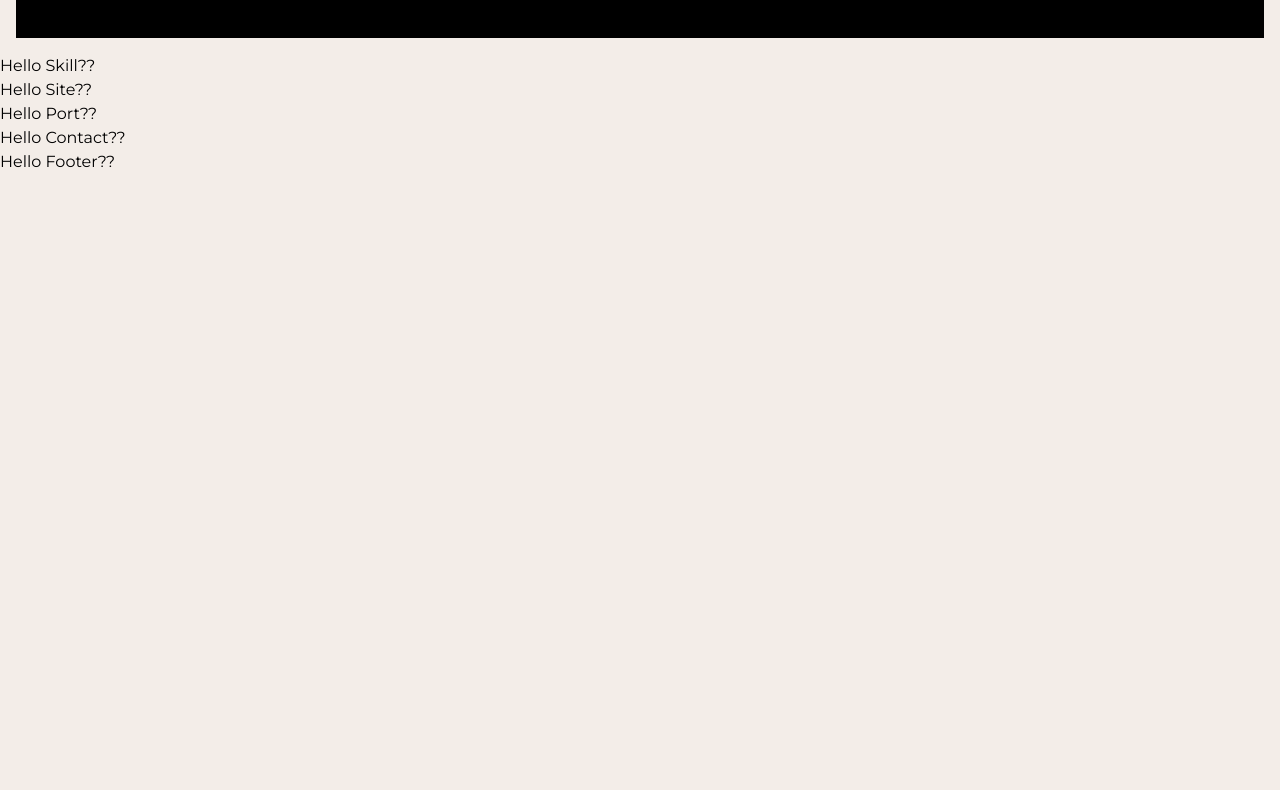
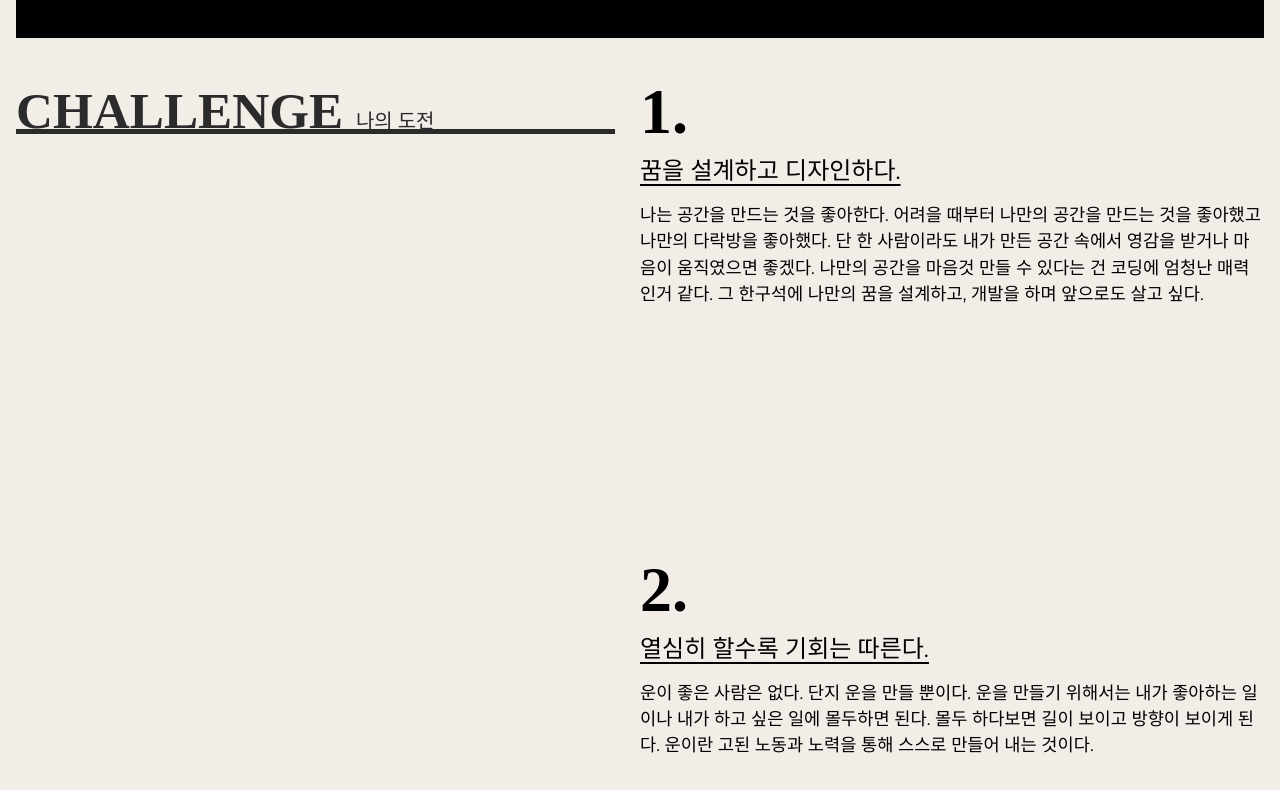
Before and after one commit to ajrfyd/p2023-react, a React (Create React App) app: page / in a window 1280 px wide. Shown: the part 770-1560 px from the top of the page. Before the commit the page ends 944 px from the top, so only its background shows below. Built offline with nearby package versions, Linux system fonts and the light colour scheme; a small style sheet from the web is missing; a web font is replaced by a local one.

Commit message:
5. skill section

```diff
--- a/src/assets/scss/section/_skill.scss
+++ b/src/assets/scss/section/_skill.scss
@@ -0,0 +1,68 @@
+.skill__inner {
+  padding: 16px;
+  display: flex;
+  justify-content: space-between;
+
+  @media (max-width: 800px){
+      flex-direction: column;
+  }
+
+  .skill__title {
+      position: sticky;
+      top: 70px;
+      left: 0;
+      width: 48%;
+      height: 5vw;
+      font-size: 4vw;
+      font-weight: 900;
+      line-height: 1.6;
+      font-family: var(--mainKor-font);
+      text-transform: uppercase;
+      color: var(--black100);
+      border-bottom: 0.4vw solid var(--black100);
+
+      @media (max-width: 800px){
+          width: 100%;
+          margin-bottom: 10vw;
+          font-size: 30px;
+          height: auto;
+          top: 68px;
+          background-color: var(--mainBg-color);
+      }
+
+      em {
+          font-size: 1.25rem;
+          font-weight: 400;
+          line-height: 2;
+      }
+  }
+  .skill__desc {
+      width: 50%;
+
+      @media (max-width: 800px){
+          width: 100%;
+      }
+
+      span {
+          font-size: 5vw;
+          line-height: 1;
+          font-weight: 900;
+          line-height: 1.3;
+          font-family: var(--mainNum-font);
+
+          @media (max-width: 800px){
+              font-size: 20vw;
+          }
+      }
+      h3 {
+          font-size: 1.5rem;
+          text-decoration: underline;
+          text-underline-position: under;
+          margin-bottom: 1vw;
+      }
+      p {
+          margin-bottom: 30vh;
+          font-size: 1.1rem;
+      }
+  }
+}
--- a/src/components/Skill.jsx
+++ b/src/components/Skill.jsx
@@ -1,11 +1,40 @@
 import React from "react";
+
+const skillText = [
+  {
+    title: "꿈을 설계하고 디자인하다.",
+    desc: "나는 공간을 만드는 것을 좋아한다. 어려을 때부터 나만의 공간을 만드는 것을 좋아했고 나만의 다락방을 좋아했다. 단 한 사람이라도 내가 만든 공간 속에서 영감을 받거나 마음이 움직였으면 좋겠다. 나만의 공간을 마음것 만들 수 있다는 건 코딩에 엄청난 매력인거 같다. 그 한구석에 나만의 꿈을 설계하고, 개발을 하며 앞으로도 살고 싶다.",
+  },
+  {
+    title: "열심히 할수록 기회는 따른다.",
+    desc: "운이 좋은 사람은 없다. 단지 운을 만들 뿐이다. 운을 만들기 위해서는 내가 좋아하는 일이나 내가 하고 싶은 일에 몰두하면 된다. 몰두 하다보면 길이 보이고 방향이 보이게 된다. 운이란 고된 노동과 노력을 통해 스스로 만들어 내는 것이다.",
+  },
+  {
+    title: "나에게 정직하다.",
+    desc: "정직은 다른 사람보다 나에게 큰 의미를 부여해야 한다. 자신이 정직하지 않으면 진정으로 원하는 일을 열정적으로 밀고 나갈 수 없다. 마음에서 우러나오는 일을 해야 정직해지며 삶을 더 즐길 줄 알게 된다.",
+  },
+];
+
 
 const Skill = () => {
 
   return (
-    <div>
-      Hello Skill??
-    </div>
+    <section id="skill">
+      <div className="skill__inner">
+        <h2 className="skill__title">Challenge <em>나의 도전</em></h2>
+        <div className="skill__desc">
+          {
+            skillText.map((skill, idx) => (
+              <div key={idx + 1}>
+                <span>{idx + 1}.</span>
+                <h3>{skill.title}</h3>
+                <p>{skill.desc}</p>
+              </div>
+            ))
+          }
+        </div>
+      </div>
+    </section>
   )
 }
 
```
